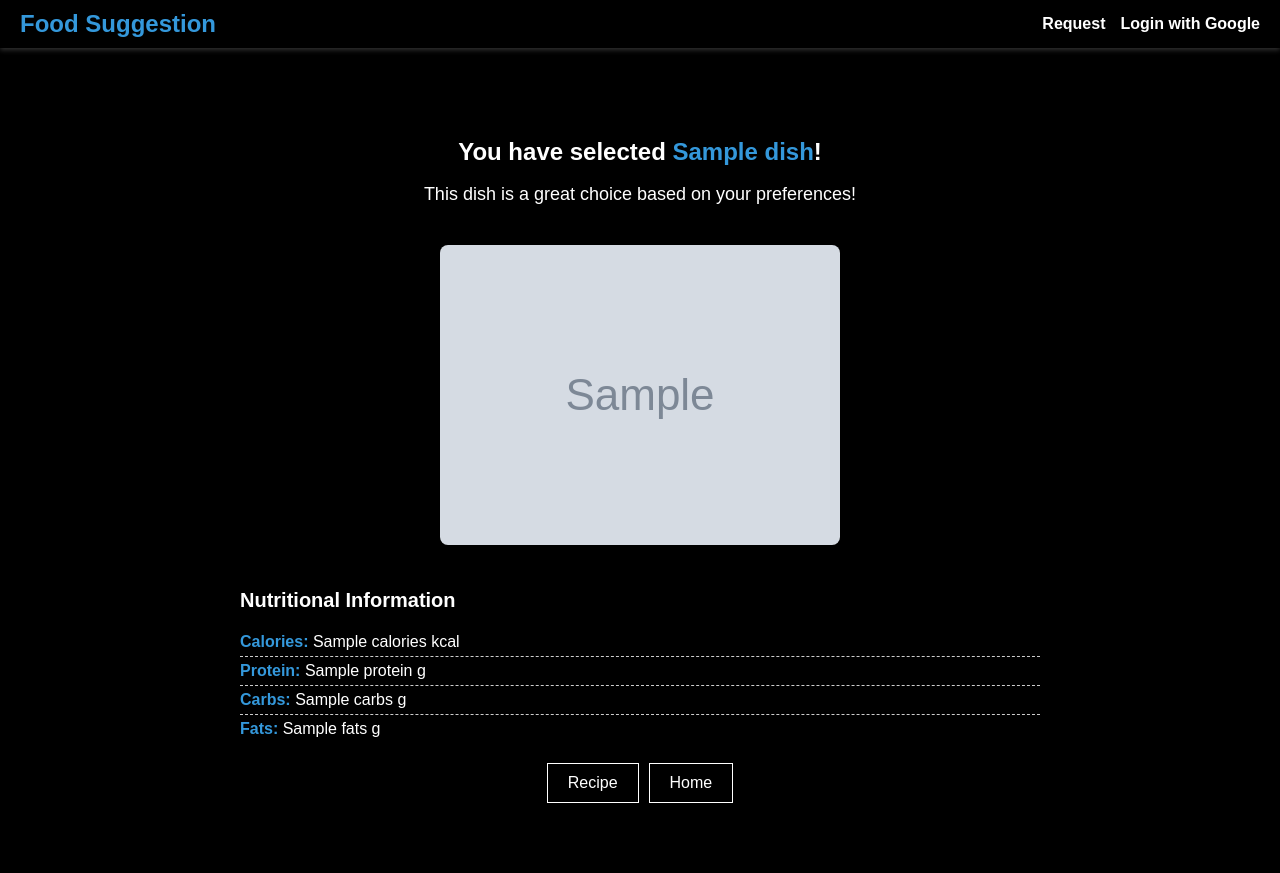
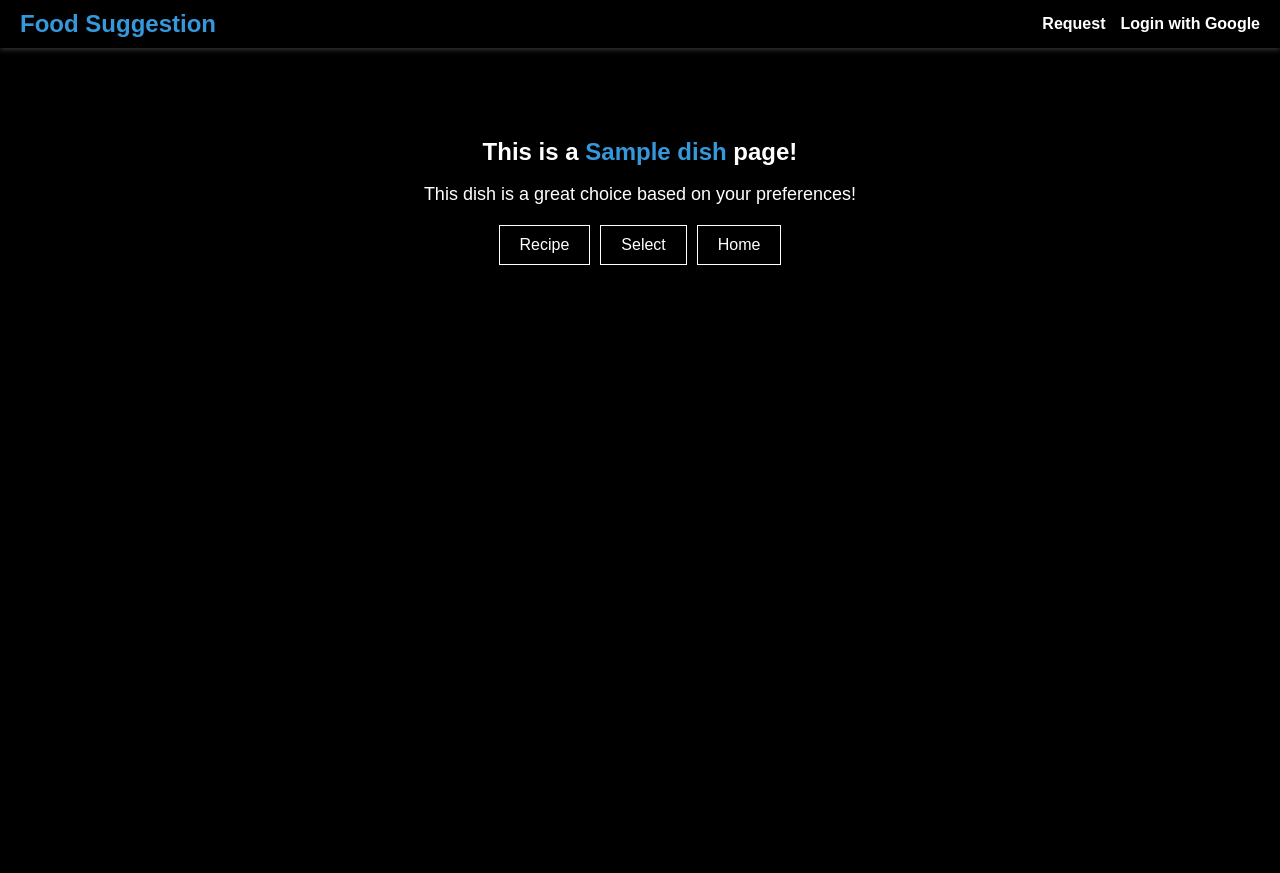
Before and after one commit to lucakim27/mykoreandish, a Flask app: template templates/food.html in a window 1280 px wide. After the commit the page ends 265 px from the top, so only its background shows below. Run offline with Flask 3, Linux system fonts and the light colour scheme; the template is opened without the code that fills it: most values are stand-ins (such as "Sample title", 1, 10 or a date in 2020); grey boxes marked "Sample" are stand-in pictures.

Commit message:
Change the way they select the food

```diff
--- a/app.py
+++ b/app.py
@@ -67,12 +67,16 @@ def recommendation():
     return render_template('recommendation.html', username=username, recommendation=recommendation)
 
 @app.route('/food/<name>', methods=['GET', 'POST'])
-@login_required
 def food(name=None):
     username = get_username(db)
     dish = manager.get_food_by_name(name)
+    return render_template('food.html', username=username, dish=dish)
+
+@app.route('/select/<name>', methods=['POST'])
+@login_required
+def select_food(name=None):
     manager.add_selection(get_logged_in_user(), name)
-    return render_template('food.html', username=username, dish=dish)
+    return redirect(url_for('index'))
 
 @app.route('/history')
 def history():
@@ -113,7 +117,7 @@ def request_page():
 
 @app.route('/submit-request', methods=['POST'])
 def submit_request():
-    # Get form data
+
     name = request.form.get('name')
     description = request.form.get('description')
     dietary_restrictions = request.form.get('dietary_restrictions')
@@ -121,7 +125,7 @@ def submit_request():
     meal_type = request.form.get('meal_type')
     time_to_prepare = request.form.get('time_to_prepare')
     taste_preference = request.form.get('taste_preference')
-    image_url = request.form.get('image_url', None)  # Optional
+    image_url = request.form.get('image_url', None)
     criteria = {
         "dietary_restrictions": dietary_restrictions,
         "health_goals": health_goals,
@@ -129,7 +133,6 @@ def submit_request():
         "time_to_prepare": time_to_prepare,
         "taste_preference": taste_preference
     }
-
 
     manager.add_food_request(name, description, criteria, image_url)
 
--- a/static/css/style.css
+++ b/static/css/style.css
@@ -234,41 +234,6 @@ strong {
     background-color: #ff4d4d;
 }
 
-/* Dish Image Styles */
-.dish-image img {
-    max-width: 100%;
-    height: auto;
-    border-radius: 8px;
-    margin: 20px 0;
-    box-shadow: 0 4px 6px rgba(0, 0, 0, 0.1);
-}
-
-/* Nutritional Info Styles */
-.nutrition-info {
-    margin: 20px 0;
-    text-align: left;
-}
-
-.nutrition-info h3 {
-    font-size: 20px;
-    margin-bottom: 10px;
-}
-
-.nutrition-info ul {
-    list-style-type: none;
-    padding: 0;
-}
-
-.nutrition-info li {
-    font-size: 16px;
-    padding: 5px 0;
-    border-bottom: 1px dashed #ccc;
-}
-
-.nutrition-info li:last-child {
-    border-bottom: none;
-}
-
 /* Container for buttons (flexbox for alignment) */
 .button-box {
     display: flex;
--- a/templates/food.html
+++ b/templates/food.html
@@ -2,26 +2,16 @@
 {% block title %}Food Selection Confirmation{% endblock %}
 {% block content %}
 <div class="confirmation-container">
-    <h2>You have selected <strong>{{ dish.dish_name }}</strong>!</h2>
+    <h2>This is a <strong>{{ dish.dish_name }}</strong> page!</h2>
     <p>This dish is a great choice based on your preferences!</p>
-
-    <div class="dish-image">
-        <img src="{{ dish.image_url or 'path/to/default-image.jpg' }}" alt="{{ dish.dish_name }}" />
-    </div>
-
-    <div class="nutrition-info">
-        <h3>Nutritional Information</h3>
-        <ul>
-            <li><strong>Calories:</strong> {{ dish.calories }} kcal</li>
-            <li><strong>Protein:</strong> {{ dish.protein }} g</li>
-            <li><strong>Carbs:</strong> {{ dish.carbs }} g</li>
-            <li><strong>Fats:</strong> {{ dish.fats }} g</li>
-        </ul>
-    </div>
 
     <div class="button-box">
         <a href="https://mykoreankitchen.com/?s={{ dish.dish_name | urlize }}" class="button recipe-button">Recipe</a>
+        <form action="/select/{{ dish.dish_name }}" method="post" style="display:inline;">
+            <button type="submit" class="button select-button">Select</button>
+        </form>
         <button onclick="window.location.href='/'" class="button home-button">Home</button>
     </div>
+
 </div>
 {% endblock %}
```
